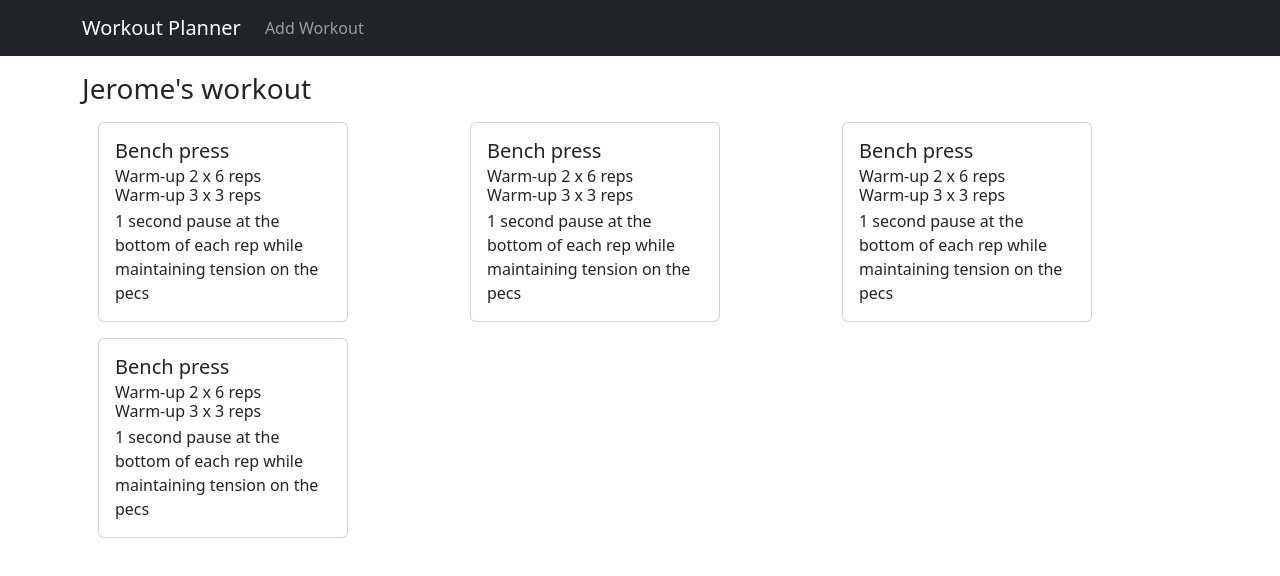
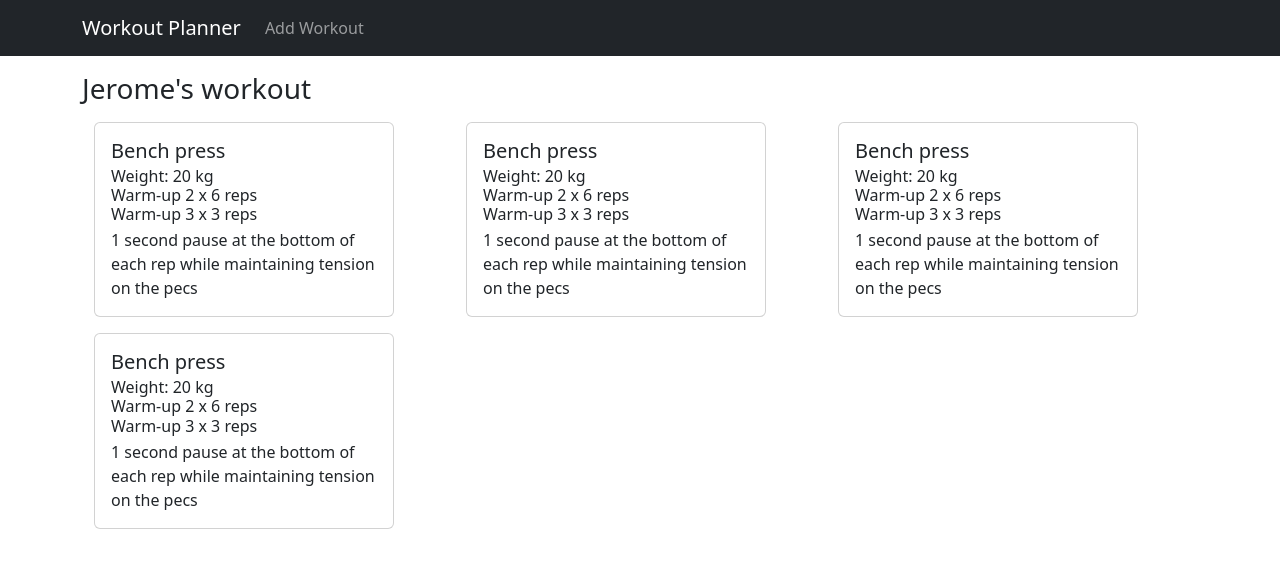
Before and after one commit to DanielLai05/fitness-app, a React (Vite) app: page / in a window 1280 px wide. Shown: the top 576 px of the page. Built offline with nearby package versions, Linux system fonts and the light colour scheme.

Commit message:
add weight to workout card

```diff
--- a/src/components/WorkoutCard.jsx
+++ b/src/components/WorkoutCard.jsx
@@ -8,10 +8,11 @@ export default function WorkoutCard() {
     <>
       <Row>
         {workouts.map((workout) => (
-          <Col xss={3} className='my-2 mx-1'>
-            <Card style={{ width: '250px' }}>
+          <Col xss={3} className='my-2'>
+            <Card style={{ width: '300px' }}>
               <Card.Body>
-                <Card.Title>{workout.exercise}</Card.Title>
+                <Card.Title>{workout.name}</Card.Title>
+                <Card.Subtitle className='mb-1'>Weight: {workout.weight} kg</Card.Subtitle>
                 <Card.Subtitle className='mb-1'>Warm-up {workout.warmUpSet} x {workout.warmUpReps} reps</Card.Subtitle>
                 <Card.Subtitle className='mb-1'>Warm-up {workout.workingSet} x {workout.workingSet} reps</Card.Subtitle>
                 <Card.Text>{workout.note}</Card.Text>
--- a/src/data.js
+++ b/src/data.js
@@ -1,10 +1,11 @@
 const workoutDetails = {
-  exercise: 'Bench press',
+  name: 'Bench press',
   warmUpSet: 2,
   warmUpReps: 6,
   workingSet: 3,
   reps: 10,
   restMin: 5,
+  weight: 20,
   note: '1 second pause at the bottom of each rep while maintaining tension on the pecs'
 }
 
```
